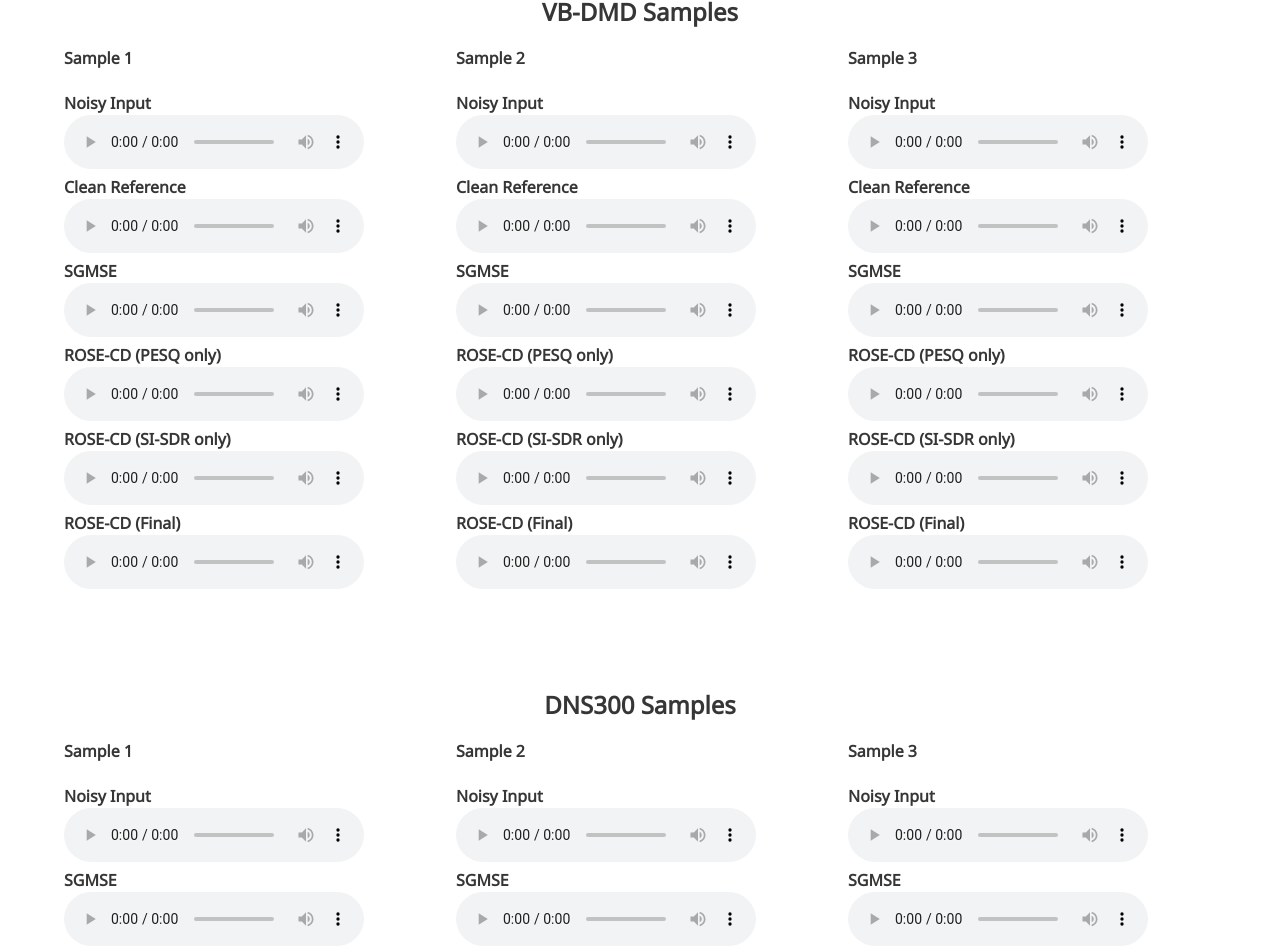
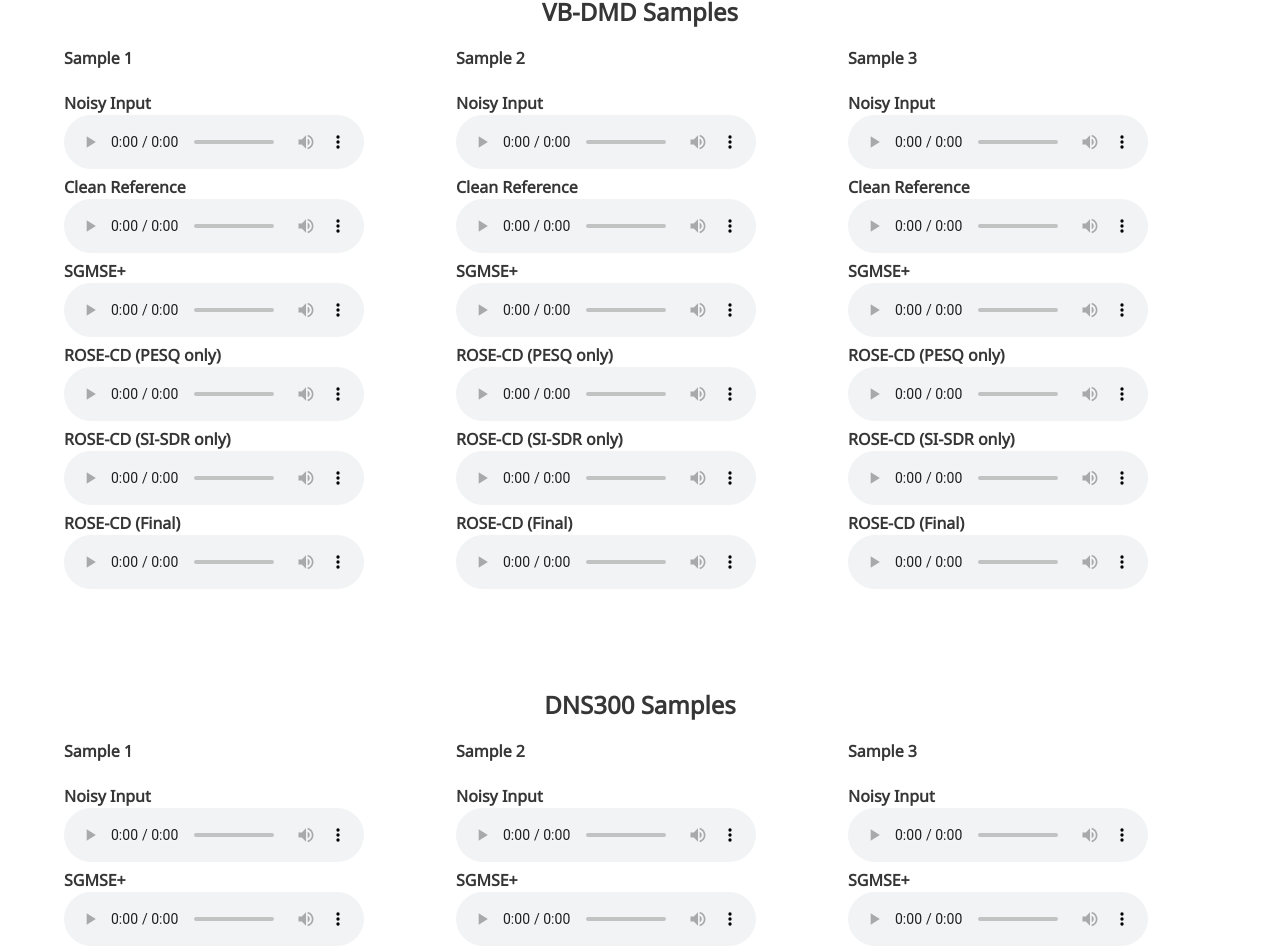
Before and after one commit to LiangXu123/LiangXu123.github.io, a Jekyll site: the page rosecd/index.html, which Jekyll copies as it is, in a window 1280 px wide and 1400 px high, scrolled down 2993 px. Shown: the top 952 px of the window. Built offline with Jekyll 4.4.1, drawn with Linux system fonts in a browser that asks for light colours; nearby versions of some CDN libraries; some web fonts are replaced; library files that are not in the unit come from our copies; a style sheet for code colours, icons or effects is not loaded.

```diff
--- a/rosecd/index.html
+++ b/rosecd/index.html
@@ -224,7 +224,7 @@
             <p><strong>Clean Reference</strong></p>
             <audio controls><source src="static/audio/vbdmd1_clean.wav" type="audio/wav"></audio>
 
-            <p><strong>SGMSE</strong></p>
+            <p><strong>SGMSE+</strong></p>
             <audio controls><source src="static/audio/vbdmd1_sgmse.wav" type="audio/wav"></audio>
 
             <p><strong>ROSE-CD (PESQ only)</strong></p>
@@ -246,7 +246,7 @@
             <p><strong>Clean Reference</strong></p>
             <audio controls><source src="static/audio/vbdmd2_clean.wav" type="audio/wav"></audio>
 
-            <p><strong>SGMSE</strong></p>
+            <p><strong>SGMSE+</strong></p>
             <audio controls><source src="static/audio/vbdmd2_sgmse.wav" type="audio/wav"></audio>
 
             <p><strong>ROSE-CD (PESQ only)</strong></p>
@@ -268,7 +268,7 @@
             <p><strong>Clean Reference</strong></p>
             <audio controls><source src="static/audio/vbdmd3_clean.wav" type="audio/wav"></audio>
 
-            <p><strong>SGMSE</strong></p>
+            <p><strong>SGMSE+</strong></p>
             <audio controls><source src="static/audio/vbdmd3_sgmse.wav" type="audio/wav"></audio>
 
             <p><strong>ROSE-CD (PESQ only)</strong></p>
@@ -299,7 +299,7 @@
             <p><strong>Noisy Input</strong></p>
             <audio controls><source src="static/audio/dns1_noisy.wav" type="audio/wav"></audio>
 
-            <p><strong>SGMSE</strong></p>
+            <p><strong>SGMSE+</strong></p>
             <audio controls><source src="static/audio/dns1_sgmse.wav" type="audio/wav"></audio>
 
             <p><strong>ROSE-CD (PESQ only)</strong></p>
@@ -318,7 +318,7 @@
             <p><strong>Noisy Input</strong></p>
             <audio controls><source src="static/audio/dns2_noisy.wav" type="audio/wav"></audio>
 
-            <p><strong>SGMSE</strong></p>
+            <p><strong>SGMSE+</strong></p>
             <audio controls><source src="static/audio/dns2_sgmse.wav" type="audio/wav"></audio>
 
             <p><strong>ROSE-CD (PESQ only)</strong></p>
@@ -337,7 +337,7 @@
             <p><strong>Noisy Input</strong></p>
             <audio controls><source src="static/audio/dns3_noisy.wav" type="audio/wav"></audio>
 
-            <p><strong>SGMSE</strong></p>
+            <p><strong>SGMSE+</strong></p>
             <audio controls><source src="static/audio/dns3_sgmse.wav" type="audio/wav"></audio>
 
             <p><strong>ROSE-CD (PESQ only)</strong></p>
```
